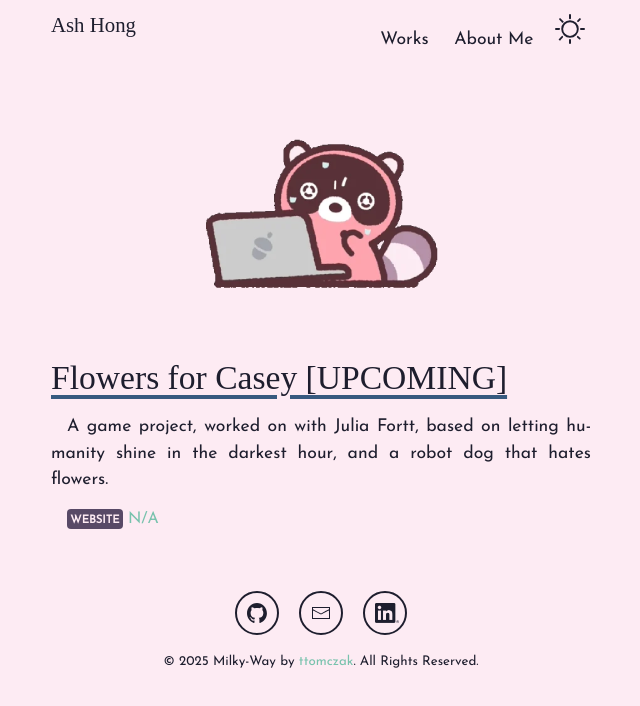
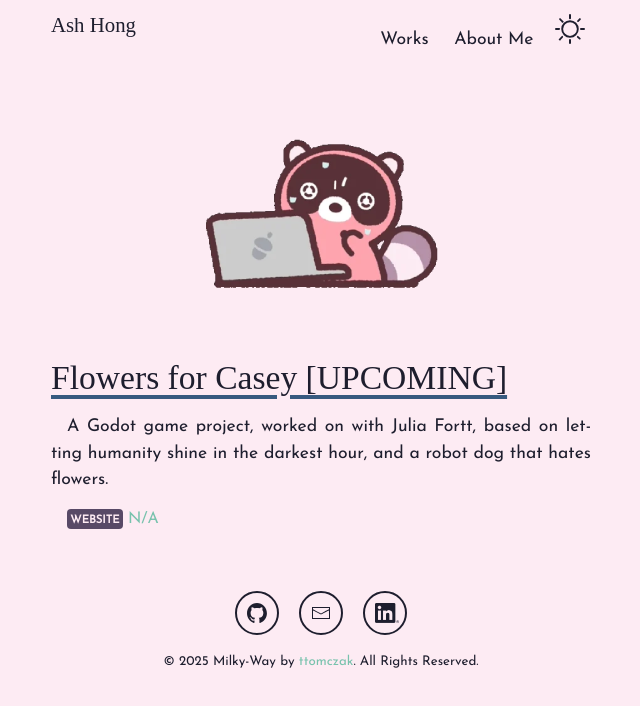
Before and after one commit to ashketchmmm/ashketchmmm.github.io, an Astro site: page /projects/project-92 in a window 1280 px wide. Shown: the whole page, without its empty margins (319-959 px from the left). Built offline with nearby package versions, Linux system fonts and the light colour scheme; Astro itself is replaced by a stand-in of ours.

Commit message:
Update project-92.md

```diff
--- a/src/content/projects/project-92.md
+++ b/src/content/projects/project-92.md
@@ -6,4 +6,4 @@ image:
     alt: ''
 website: 'N/A'
 ---
-A game project, worked on with Julia Fortt, based on letting humanity shine in the darkest hour, and a robot dog that hates flowers.
+A Godot game project, worked on with Julia Fortt, based on letting humanity shine in the darkest hour, and a robot dog that hates flowers.
```
